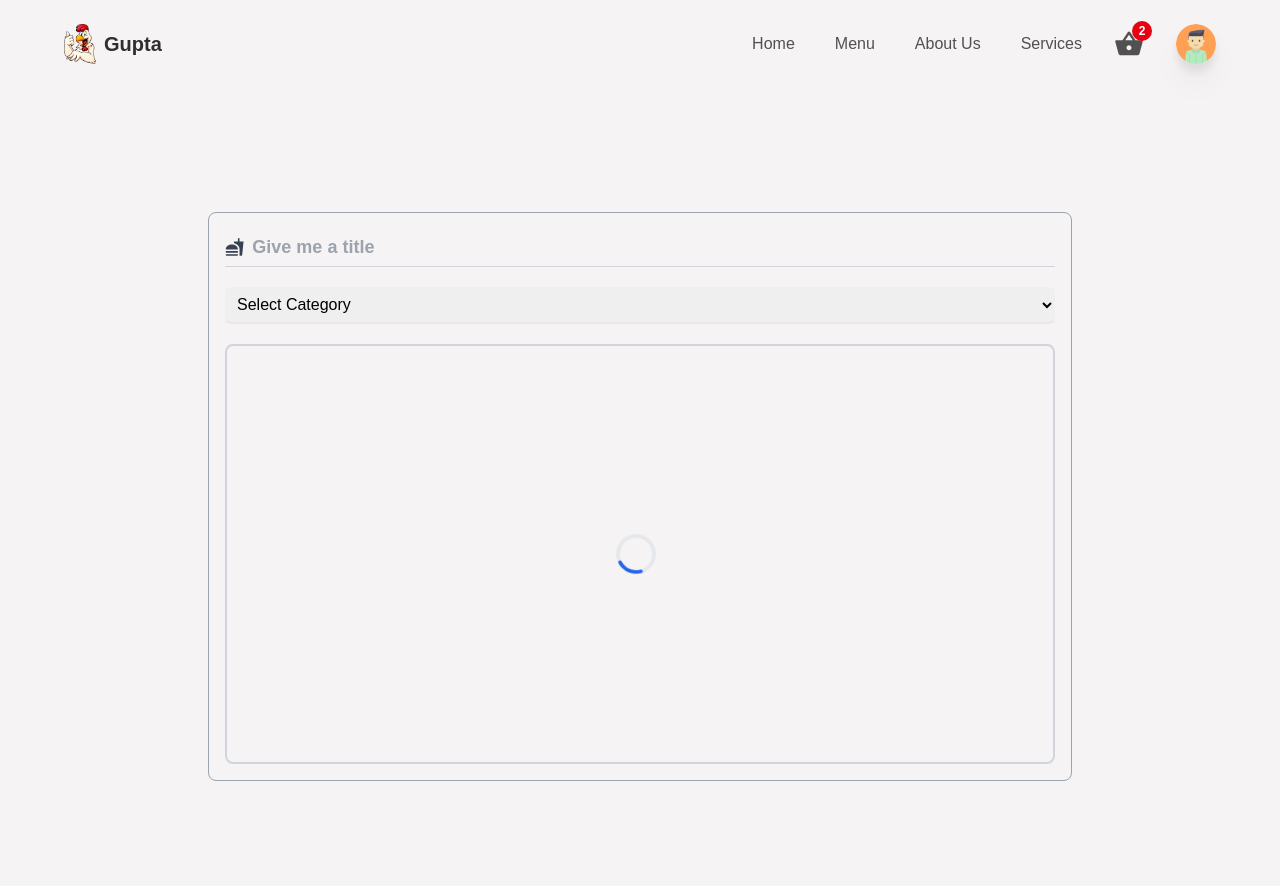
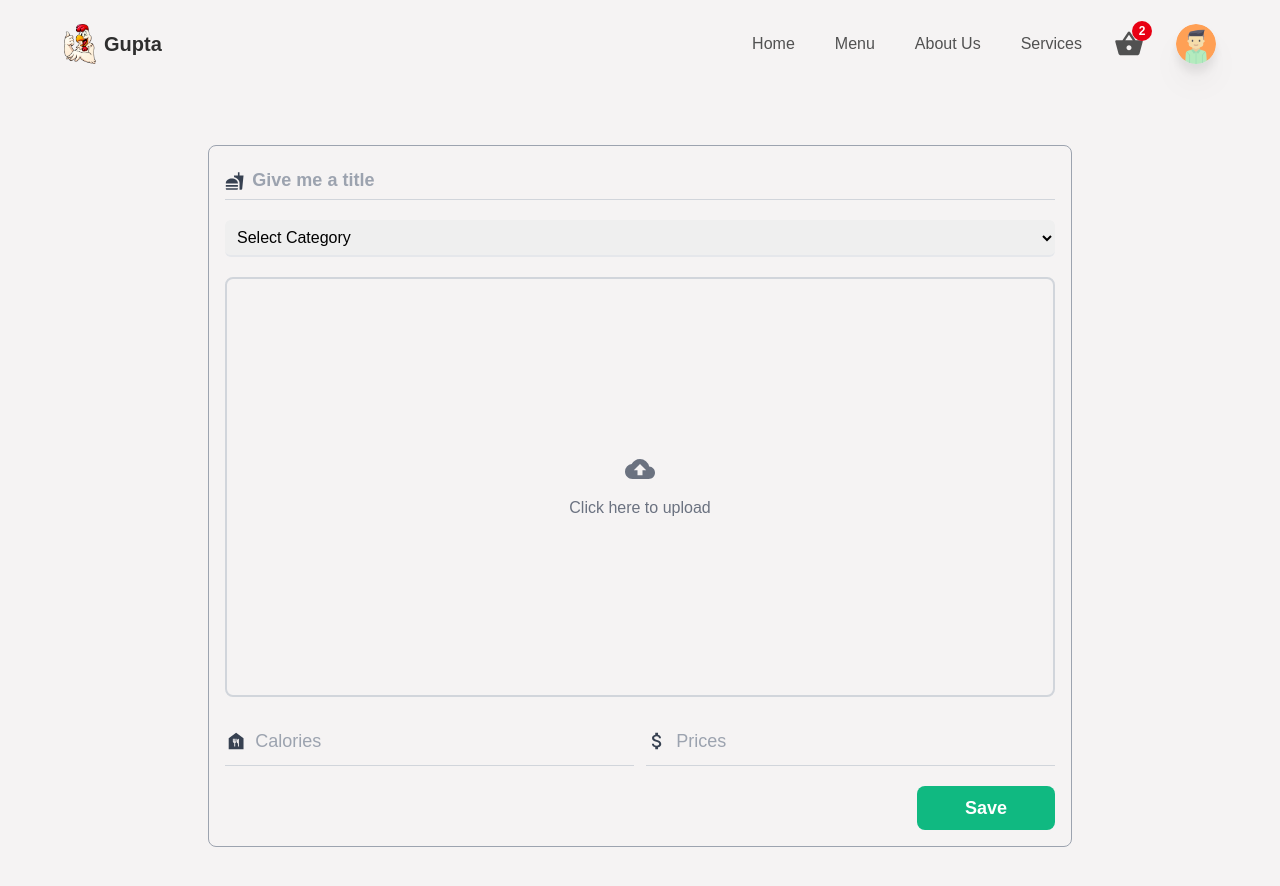
Before and after one commit to guptadeeya/restaurantsite, a React (Create React App) app: page /createItem in a window 1280 px wide. Shown: the top 886 px of the page. Built offline with nearby package versions, Linux system fonts and the light colour scheme.

Commit message:
Create container part-2

```diff
--- a/src/components/CreateContainer.js
+++ b/src/components/CreateContainer.js
@@ -1,7 +1,7 @@
 import React from 'react'
 import { useState } from 'react';
 import { motion } from 'framer-motion'
-import { MdFastfood } from 'react-icons/md'
+import { MdFastfood, MdCloudUpload, MdDelete, MdFoodBank, MdAttachMoney } from 'react-icons/md'
 import { categories } from '../utils/data';
 import Loader from './Loader';
 
@@ -15,7 +15,19 @@
   const [fields, setFields] = useState(false);
   const [imageAsset, setImageAsset] = useState(null);
   const [alertStatus, setAlertStatus] = useState("danger");
-  const [isLoading, setIsLoading] = useState(true);
+  const [isLoading, setIsLoading] = useState(false);
+
+  const uploadImage = () => {
+
+  }
+
+  const deleteImage=() =>{
+
+  }
+
+  const saveDetails=() =>{
+
+  }
 
   return (
     <div className='w-full min-h-screen flex items-center justify-center'>
@@ -49,7 +61,45 @@
         </div>
 
         <div className='group flex justify-center items-center flex-col border-2 border-dotted- border-gray-300 w-full h-225 md:h-420 cursor-pointer rounded-lg'>
-          {isLoading ? <Loader /> : <></>}
+
+          {isLoading ? <Loader /> : <>
+            {!imageAsset ? <>
+              <label className="w-full h-full flex flex-col items-center justify-center cursor-pointer">
+                <div className='w-full h-full flex flex-col items-center justify-center gap-3'>
+
+                  <MdCloudUpload className='text-gray-500 text-3xl hover:text-gray-700' />
+                  <p className='text-gray-500 hover:text-gray-700'>Click here to upload</p>
+                </div>
+                {/* accept in input below tells that is will accept only image file*/}
+                <input type="file" name='uploadImage' accept='image/*' onChange={uploadImage} className='w-0 h-0' />
+              </label>
+            </> : <>
+              <div className='relative h-full'>
+                <img src={imageAsset} alt="uploaded image" className='w-full h-full object-cover'/>
+                <button type='button' className='absolute bottom-3 right-3 p-3 rounded-full bg-red-500 text-xl cursor-pointer online-none hover:shadow-lg duration-500 transition-all ease-in-out' onClick={deleteImage}>
+                  <MdDelete className='text-white'/>
+                </button>
+              </div>
+            </>}
+          </>}
+        </div>
+
+        <div className='w-full flex flex-col md:flex-row items-center gap-3'>
+          <div className='w-full py-3 border-b border-gray-300 flex items-center gap-2'>
+            <MdFoodBank className='text-gray-700 text-2xl '/>
+            <input type="text" required placeholder='Calories' value={calories} onChange={(e) => setCalories(e.target.value)} className='w-full h-full text-lg bg-transparent outline-none border-none placeholder:text-gray-400 text-textColor'/>
+          </div>
+
+          <div className='w-full py-3 border-b border-gray-300 flex items-center gap-2'>
+            <MdAttachMoney className='text-gray-700 text-2xl '/>
+            <input type="text" required placeholder='Prices' value={price} onChange={(e) => setPrice(e.target.value)} className='w-full h-full text-lg bg-transparent outline-none border-none placeholder:text-gray-400 text-textColor'/>
+          </div>
+        </div>
+
+        <div className='flex items-center w-full'>
+          <button type='button' className='ml-0 md:ml-auto w-full md:w-auto border-none outlline-none bg-emerald-500 px-12 py-2 rounded-lg text-lg text-white font-semibold' onClick={saveDetails}>
+            Save
+          </button>
         </div>
       </div>
     </div>
```
